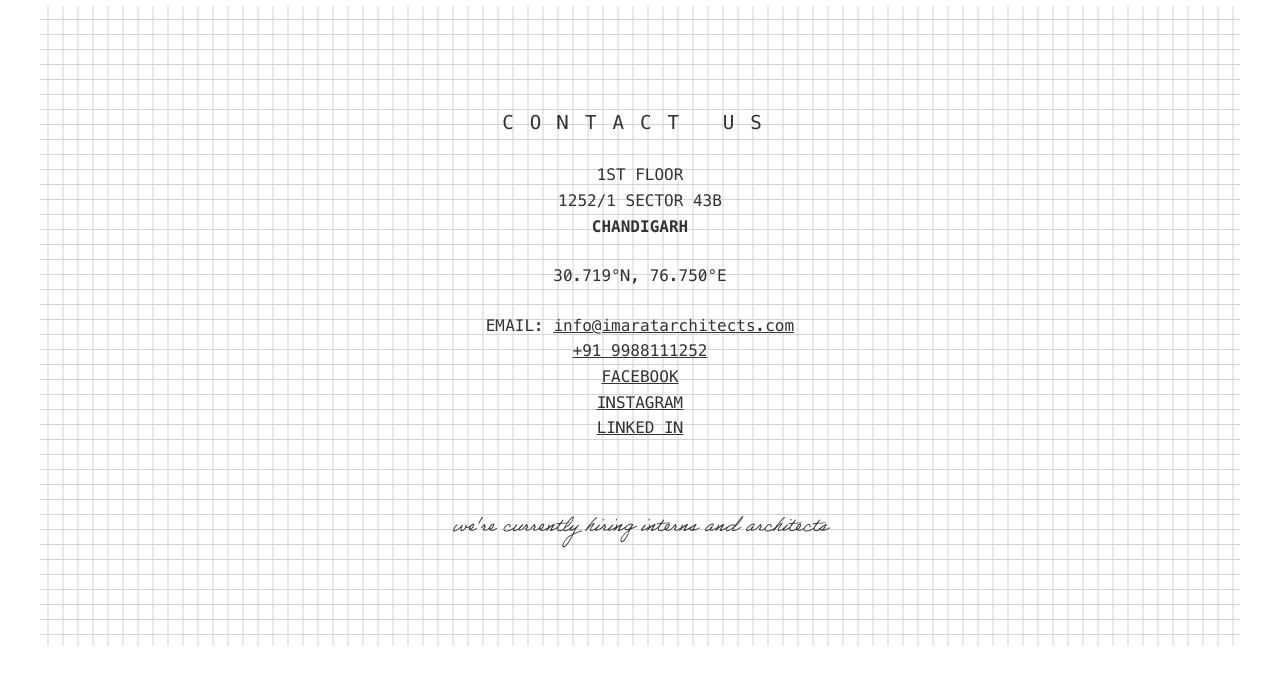
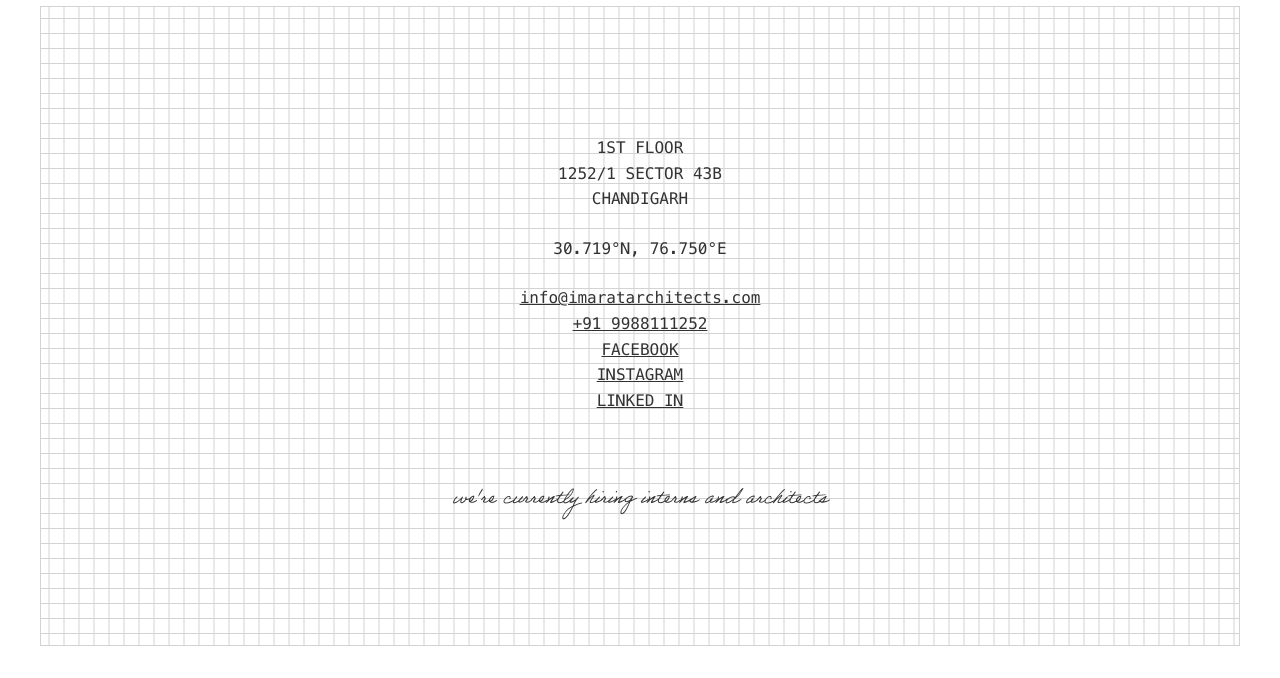
Before and after one commit to DivyanshuBali/imarat-architects, a plain HTML site: page index.html in a window 1280 px wide. Shown: the part 122-800 px from the top of the page. Drawn offline with Linux system fonts and the light colour scheme.

Commit message:
remove contact us title

```diff
--- a/index.css
+++ b/index.css
@@ -56,6 +56,7 @@ main {
   margin: auto;
   height: 80vh;
   overflow: hidden;
+  border: 1px solid lightgrey
 }
 
 @media screen and (max-width: 1200px) {
@@ -77,7 +78,7 @@ main > section {
     linear-gradient(to right, lightgrey 1px, transparent 1px),
     linear-gradient(to bottom, lightgrey 1px, transparent 1px);
   background-size: 15px 15px; /* Adjust the size of the grid cells */
-  background-position: -7.5px -2px; /* Ensure the grid starts at the top-left corner */
+  background-position: -7.5px -4px; /* Ensure the grid starts at the top-left corner */
 }
 
 p.contact-us {
--- a/index.html
+++ b/index.html
@@ -29,11 +29,10 @@
 
   <main>
     <section>
-      <p class=" contact-us menlo-regular">CONTACT US</p>
       <div class="text-align-center ">
         <p>1ST FLOOR</p>
         <p>1252/1 SECTOR 43B</p>
-        <p class="menlo-bold">CHANDIGARH</p>
+        <p>CHANDIGARH</p>
       </div>
 
       <div class="text-align-center ">
@@ -42,8 +41,7 @@
 
       <div class="text-align-center ">
 
-        <span>EMAIL: </span><a style="display: inline;"
-          href="mailto:info@imaratarchitects.com">info@imaratarchitects.com</a>
+        <a style="display: inline;" href="mailto:info@imaratarchitects.com">info@imaratarchitects.com</a>
         <a href="tel:+9199881111252">+91 9988111252</a>
         <a href="https://www.facebook.com/earth.misaal/" target="_blank" rel="noopener noreferrer">FACEBOOK</a>
         <a href="https://www.instagram.com/imarat_earth" target="_blank" rel="noopener noreferrer">INSTAGRAM</a>
```
